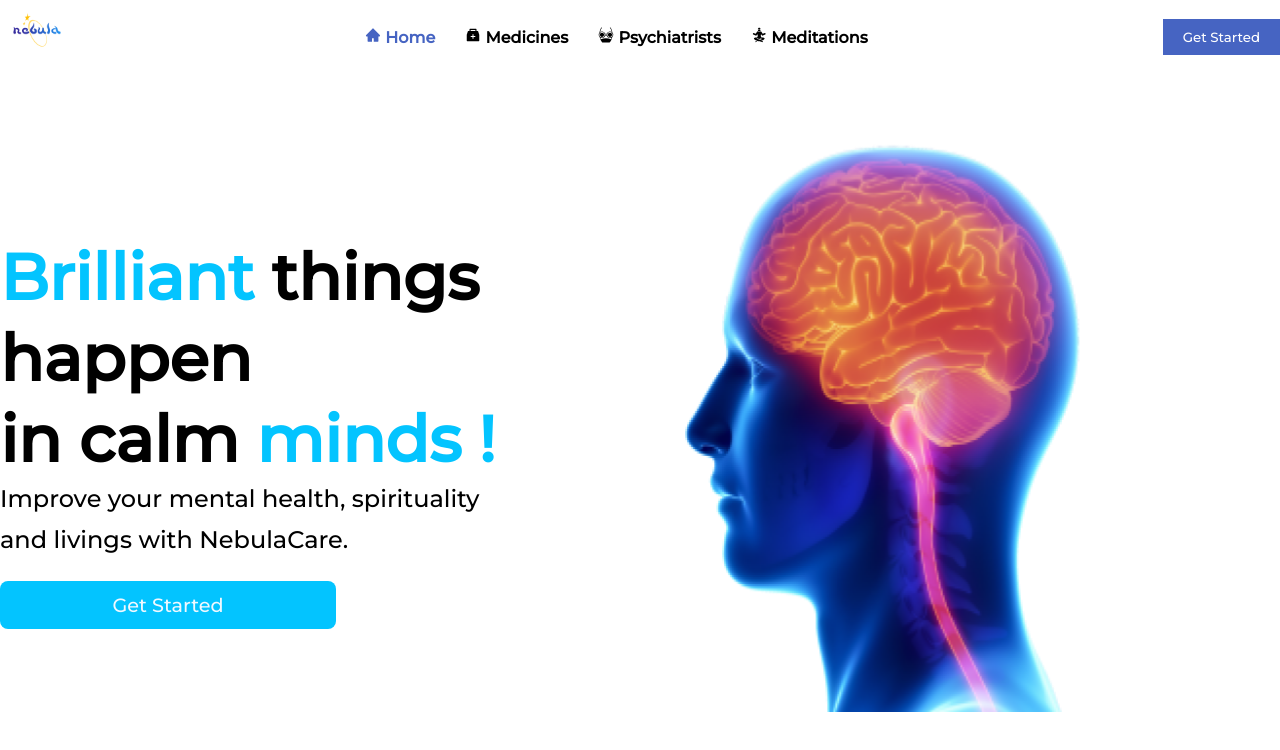
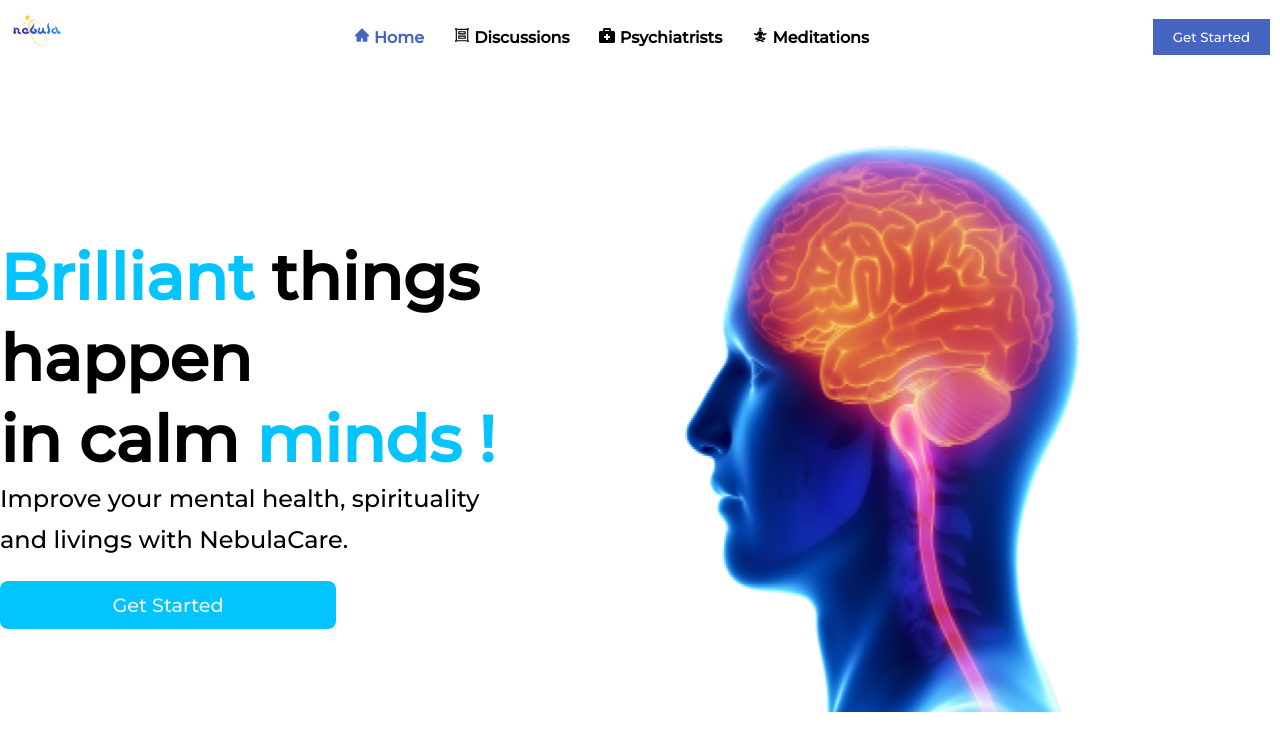
Before and after one commit to samirkhanalofficial/NebuLearn-Psychiatrists-Booking-Website, a Next.js app: page / in a window 1280 px wide. Shown: the top 750 px of the page. Built offline with nearby package versions, Linux system fonts and the light colour scheme.

Commit message:
navbar completed

```diff
--- a/components/Nav.tsx
+++ b/components/Nav.tsx
@@ -3,8 +3,9 @@ import React, { useState } from "react";
 import Image from "next/image";
 import Link from "next/link";
 import style from "../styles/Nav.module.css";
-import { AiFillHome, AiFillMedicineBox } from "react-icons/ai";
-import { GiDoctorFace, GiMeditation, GiHamburgerMenu } from "react-icons/gi";
+import { AiFillHome, AiOutlineGroup } from "react-icons/ai";
+import { GiMeditation, GiHamburgerMenu } from "react-icons/gi";
+import { FaBriefcaseMedical } from "react-icons/fa";
 export default function Nav({ route }: { route: string }) {
   const [navOpen, toggleNav] = useState(false);
   return (
@@ -36,18 +37,27 @@ export default function Nav({ route }: { route: string }) {
               </Link>
             </li>
             <li>
-              <Link href={"/medicines"}>
-                <AiFillMedicineBox /> Medicines
+              <Link
+                className={route == "/discussions" ? style.active : ""}
+                href={"/discussions"}
+              >
+                <AiOutlineGroup /> Discussions
               </Link>
             </li>
 
             <li>
-              <Link href={"/psychiatrists"}>
-                <GiDoctorFace /> Psychiatrists
+              <Link
+                className={route == "/psychiatrists" ? style.active : ""}
+                href={"/psychiatrists"}
+              >
+                <FaBriefcaseMedical /> Psychiatrists
               </Link>
             </li>
             <li>
-              <Link href={"/"}>
+              <Link
+                className={route == "/meditations" ? style.active : ""}
+                href={"/"}
+              >
                 <GiMeditation /> Meditations
               </Link>
             </li>
--- a/styles/Nav.module.css
+++ b/styles/Nav.module.css
@@ -2,6 +2,7 @@
   display: flex;
   justify-content: space-between;
   align-items: center;
+  padding-right: 10px;
 }
 .navigation {
   display: flex;
```
